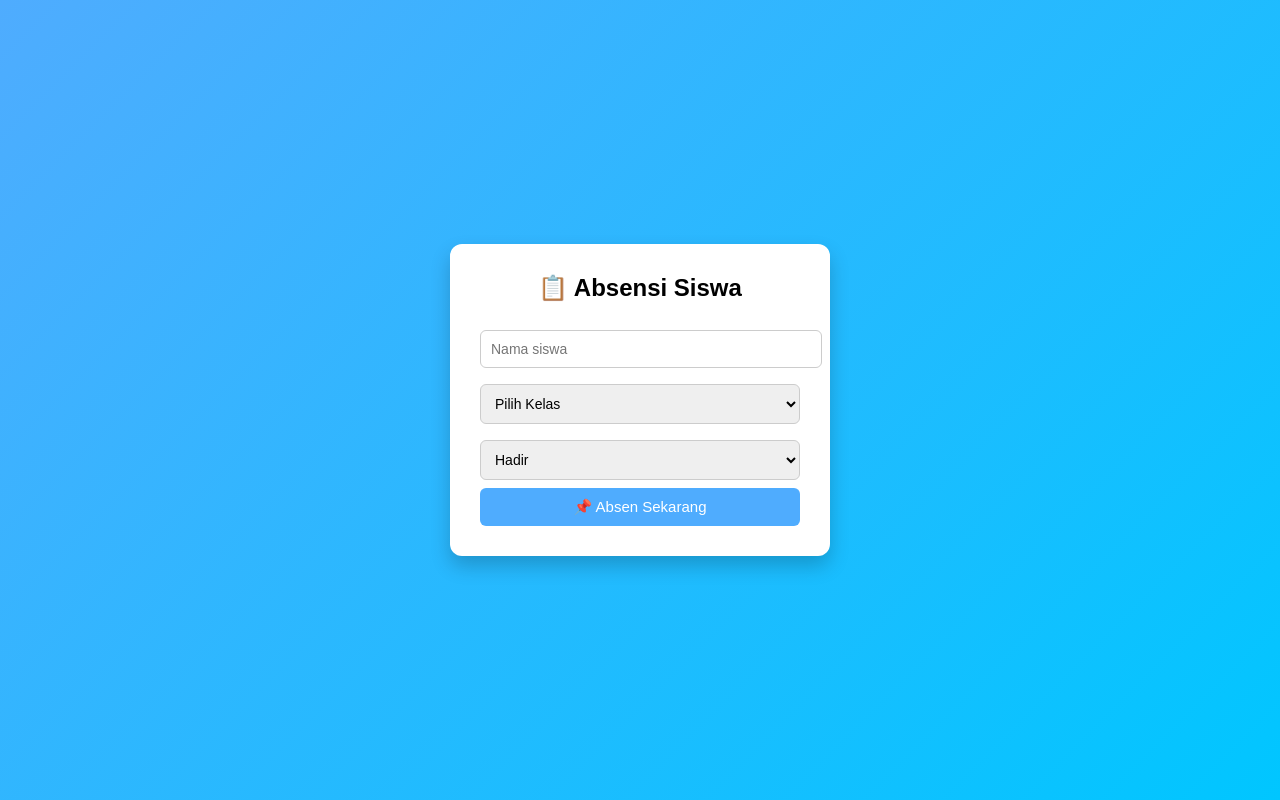
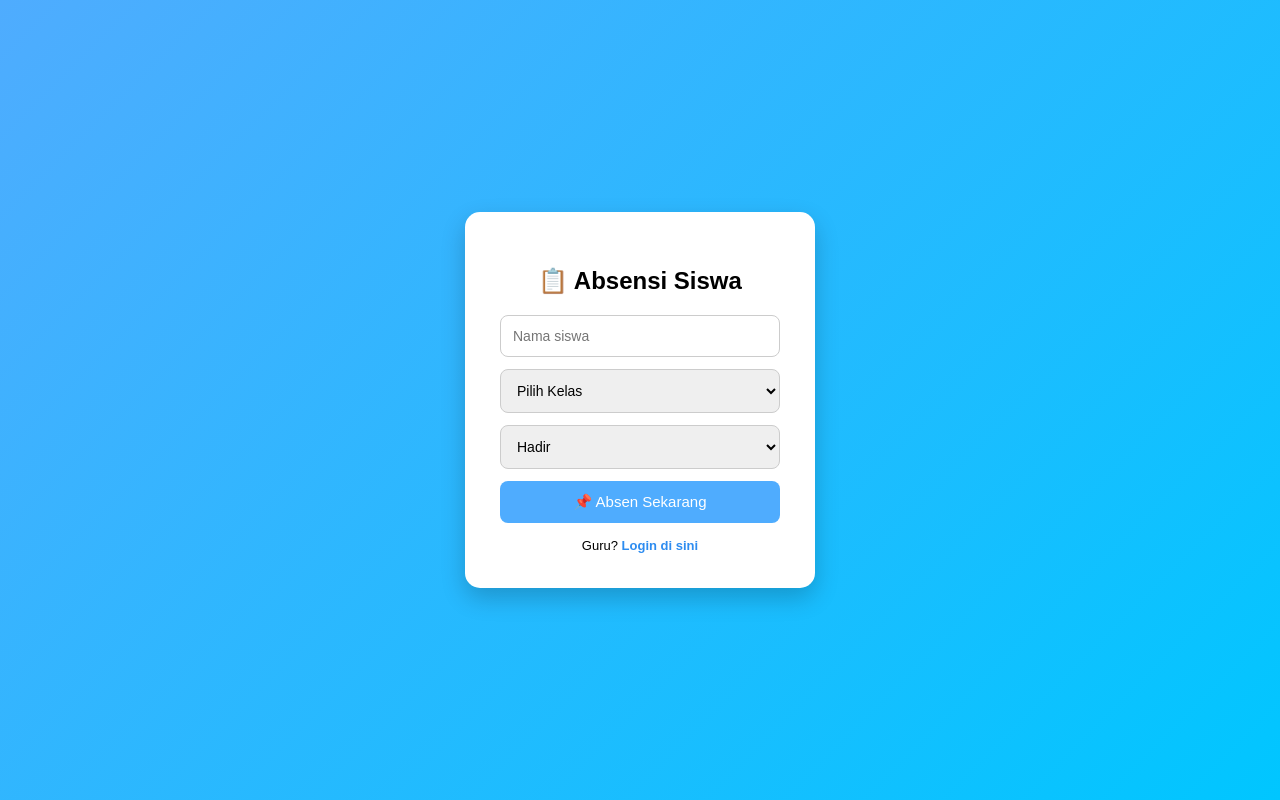
Before and after one commit to hestioctaviani810-star/absensi-sekolah, a Flask app: page /absen in a window 1280 px wide. Run offline with Flask 3, Linux system fonts and the light colour scheme.

Commit message:
update absensi

```diff
--- a/templates/absen.html
+++ b/templates/absen.html
@@ -1,50 +1,55 @@
 <!DOCTYPE html>
-<html>
+<html lang="id">
 <head>
+<meta charset="UTF-8">
 <title>Absensi Siswa</title>
 
 <style>
 
+*{
+box-sizing:border-box;
+font-family:Arial, Helvetica, sans-serif;
+}
+
 body{
-font-family: Arial, sans-serif;
-background: linear-gradient(135deg,#4facfe,#00c6ff);
+margin:0;
 height:100vh;
 display:flex;
 justify-content:center;
 align-items:center;
-margin:0;
+background:linear-gradient(135deg,#4facfe,#00c6ff);
 }
 
 .card{
 background:white;
-padding:30px;
-border-radius:12px;
-width:320px;
+padding:35px;
+width:350px;
+border-radius:15px;
+box-shadow:0 10px 25px rgba(0,0,0,0.2);
 text-align:center;
-box-shadow:0 10px 20px rgba(0,0,0,0.2);
 }
 
 h2{
-margin-top:0;
+margin-bottom:20px;
 }
 
 input,select{
 width:100%;
-padding:10px;
-margin:8px 0;
-border-radius:6px;
+padding:12px;
+margin-bottom:12px;
+border-radius:8px;
 border:1px solid #ccc;
 font-size:14px;
 }
 
 button{
 width:100%;
-padding:10px;
+padding:12px;
+border:none;
+border-radius:8px;
 background:#4facfe;
-border:none;
 color:white;
 font-size:15px;
-border-radius:6px;
 cursor:pointer;
 transition:0.2s;
 }
@@ -61,9 +66,24 @@ transform:scale(0.97);
 background:#2ecc71;
 color:white;
 padding:10px;
-border-radius:6px;
-margin-bottom:10px;
+border-radius:8px;
+margin-bottom:15px;
 font-size:14px;
+}
+
+.login-link{
+margin-top:15px;
+font-size:13px;
+}
+
+.login-link a{
+color:#2d8cf0;
+text-decoration:none;
+font-weight:bold;
+}
+
+.login-link a:hover{
+text-decoration:underline;
 }
 
 </style>
@@ -101,21 +121,25 @@ window.location.href="/absen";
 
 <select name="kelas" required>
 <option value="">Pilih Kelas</option>
-<option>10</option>
-<option>11</option>
-<option>12</option>
+<option value="10">Kelas 10</option>
+<option value="11">Kelas 11</option>
+<option value="12">Kelas 12</option>
 </select>
 
 <select name="status" required>
-<option>Hadir</option>
-<option>Izin</option>
-<option>Sakit</option>
-<option>Alpha</option>
+<option value="Hadir">Hadir</option>
+<option value="Izin">Izin</option>
+<option value="Sakit">Sakit</option>
+<option value="Alpha">Alpha</option>
 </select>
 
 <button type="submit" id="btn">📌 Absen Sekarang</button>
 
 </form>
+
+<div class="login-link">
+Guru? <a href="/login">Login di sini</a>
+</div>
 
 </div>
 
```
